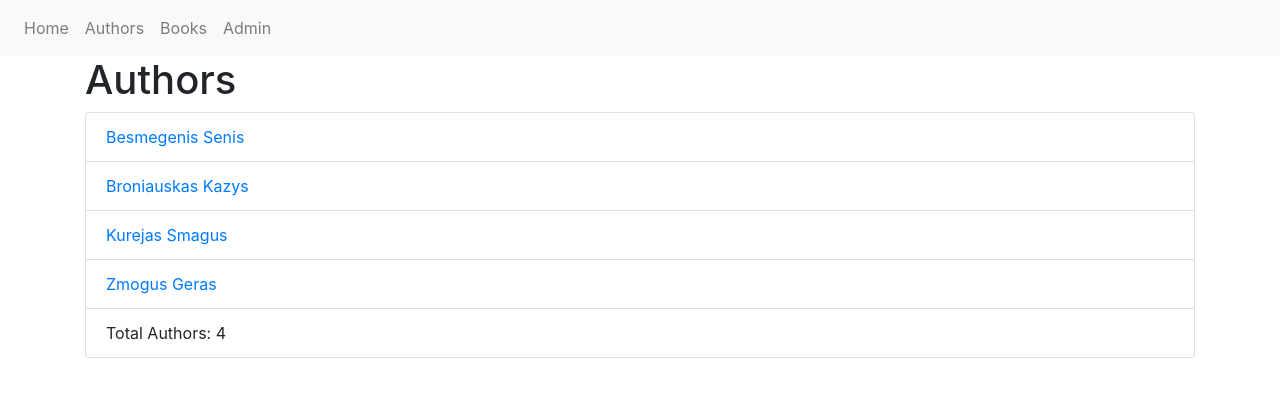
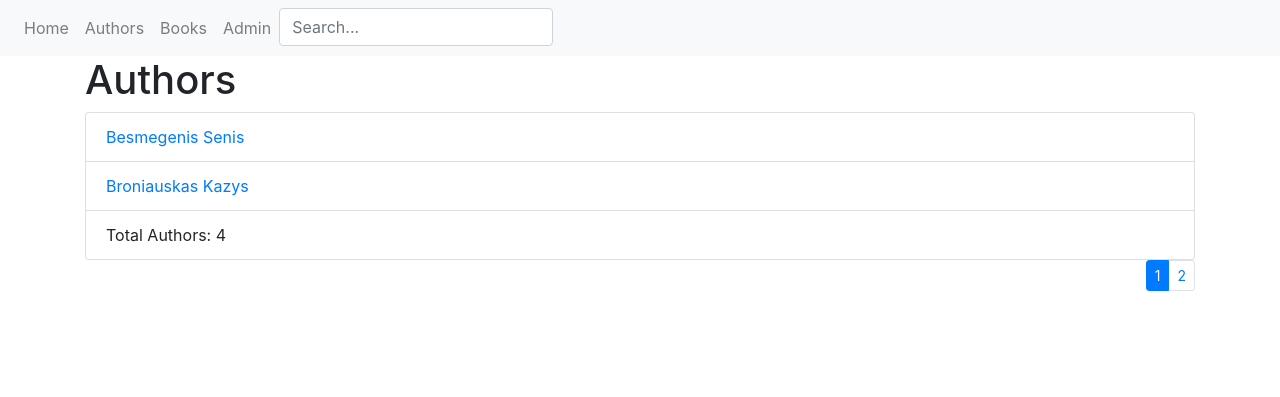
Before and after one commit to infohata/django-library, a Django app: page /en-us/library/authors/ in a window 1280 px wide. Shown: the top 397 px of the page. Run offline with Django 4.2, Linux system fonts and the light colour scheme; data comes from the database, SQL or seed files in the repository; both versions use the stored data as it was after the commit; some libraries are stand-ins or nearby versions.

Commit message:
book search

```diff
--- a/project_intro/library/templates/library/authors.html
+++ b/project_intro/library/templates/library/authors.html
@@ -5,11 +5,28 @@
 <section>
     <h1>{% trans 'Authors' %}</h1>
     <ul class="list-group">
-        {% for author in authors.all %}
+        {% for author in authors %}
             <li class="list-group-item"><a href="{% url 'author' author.id %}">{{ author }}</a></li>
         {% endfor %}
-        <li class="list-group-item">{% trans 'Total Authors' %}: {{ authors.count }}</li>
+        <li class="list-group-item">{% trans 'Total Authors' %}: {{ authors_count }}</li>
     </ul>
+    <nav aria-label="...">
+        {% if authors.has_other_pages %}
+            <ul class="pagination pagination-sm justify-content-end">
+                {% for i in authors.paginator.page_range %}
+                    {% if authors.number == i %}
+                        <li class="page-item active">
+                            <a class="page-link" href="#">{{ i }}</a>
+                        </li>
+                    {% else %}
+                        <li class="page-item">
+                            <a class="page-link" href="?page={{ i }}">{{ i }}</a>
+                        </li>
+                    {% endif %}
+                {% endfor %}
+            </ul>
+        {% endif %}
+    </nav>
 </section>
 
 {% endblock content %}
--- a/project_intro/library/templates/library/base.html
+++ b/project_intro/library/templates/library/base.html
@@ -23,6 +23,11 @@
             <li class="nav-item"><a class="nav-link" href="{% url 'authors' %}">{% trans 'Authors' %}</a></li>
             <li class="nav-item"><a class="nav-link" href="{% url 'books' %}">{% trans 'Books' %}</a></li>
             <li class="nav-item float-right"><a class="nav-link" href="{% url 'admin:index' %}">{% trans 'Admin' %}</a></li>
+            <li class="nav-item">
+            <form action="{% url 'books-search' %}" method="get" class="form-inline my-2 my-md-0">
+                <input name="query" class="form-control" type="text" placeholder="{% trans 'Search' %}...">
+            </form>
+            </li>
         </ul>
         {% endblock navigation %}
         </div>
--- a/project_intro/library/urls.py
+++ b/project_intro/library/urls.py
@@ -9,4 +9,5 @@ urlpatterns = [
     path('authors/<int:author_id>', views.author, name='author'),
     path('books/', views.BookListView.as_view(), name='books'),
     path('books/<int:pk>', views.BookDetailView.as_view(), name='book-detail'),
+    path('books/search/', views.search_books, name='books-search'),
 ]
--- a/project_intro/library/views.py
+++ b/project_intro/library/views.py
@@ -1,4 +1,6 @@
+from django.core.paginator import Paginator
 from django.conf import settings
+from django.db.models import Q
 from django.shortcuts import render, get_object_or_404
 from django.views import generic
 from .models import Book, BookInstance, Author, Genre
@@ -10,6 +12,7 @@ class BookListView(generic.ListView):
     context_object_name = 'books'
     x = 'Istorija'
     queryset = Book.objects.all()
+    paginate_by = 3
 
     def get_queryset(self):
         queryset = super().get_queryset()
@@ -48,9 +51,12 @@ def index(request):
 
 
 def authors(request):
-    authors = Author.objects.all()
+    paginator = Paginator(Author.objects.all(), 2)
+    page_number = request.GET.get('page')
+    paged_authors = paginator.get_page(page_number)
     context = {
-        'authors': authors
+        'authors': paged_authors,
+        'authors_count': Author.objects.count(),
     }
     return render(request, 'library/authors.html', context=context)
 
@@ -58,3 +64,17 @@ def authors(request):
 def author(request, author_id):
     author = get_object_or_404(Author, id=author_id)
     return render(request, 'library/author.html', {'author': author})
+
+
+def search_books(request):
+    query = request.GET.get('query')
+    search_results = Book.objects.filter(
+        Q(title__icontains=query) |
+        Q(summary__icontains=query) |
+        Q(author__last_name__icontains=query)
+    )
+    context = {
+        'books': search_results,
+        'query': query
+    }
+    return render(request, 'library/search_books.html', context=context)
```
Also changed, not shown: project_intro/db.sqlite3.
